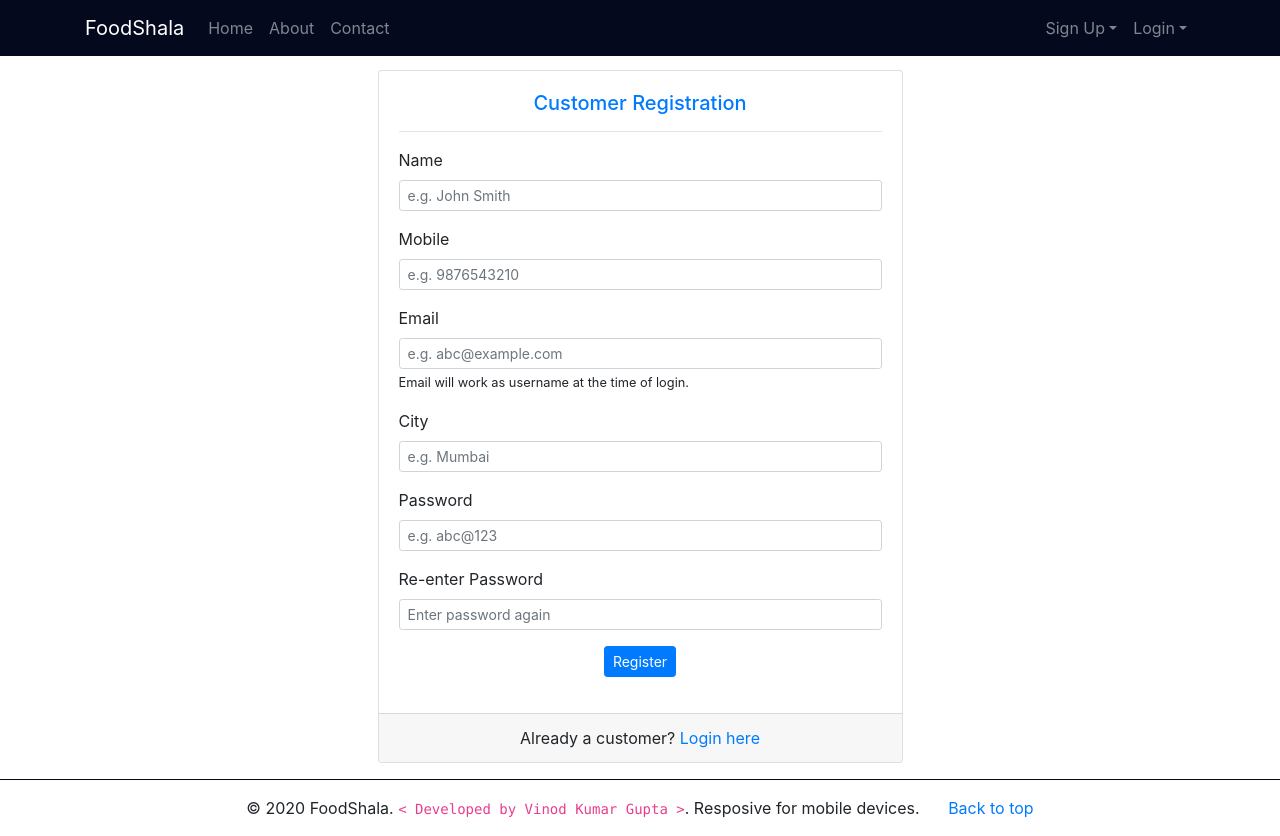
After one commit to vkgupta857/food-center, a PHP site: page /customer_register.php?msg=1 in a window 1280 px wide. The commit adds this page. Run offline with PHP 8.4, Linux system fonts and the light colour scheme; data that the repository does not hold is empty; some libraries are stand-ins or nearby versions.

Commit message:
Add customer login & registration

```diff
--- /dev/null
+++ b/customer_register.php
@@ -0,0 +1,82 @@
+<?php require('includes/db_con.php'); ?>
+
+<!DOCTYPE html>
+<html lang="en">
+
+<head>
+    <meta charset="UTF-8">
+    <meta name="viewport" content="width=device-width, initial-scale=1, shrink-to-fit=no">
+    <title>Customer Registration - FoodShala</title>
+
+    <link rel="stylesheet" href="css/bootstrap.min.css">
+    <link rel="stylesheet" href="css/font-awesome.min.css">
+    <link rel="stylesheet" href="css/custom.css">
+</head>
+
+<body>
+    <?php include('includes/header.php'); ?>
+    <section class="container">
+        <div class="col-md-6 offset-md-3" id="contact">
+            <?php if($_GET['msg'] && $_GET['type']){ ?>
+            <div class="alert alert-<?php echo $_GET['type']; ?> alert-dismissible text-center overflow-auto">
+                <?php echo $_GET['msg']; ?>
+                <button type="button" class="close" data-dismiss="alert">&times;</button>
+            </div>
+            <?php } ?>
+            <div class="card">
+                <div class="card-body">
+                    <div class="card-title text-primary text-center">
+                        <h5>Customer Registration</h5>
+                    </div>
+                    <hr>
+                    <form method="post" action="customer_register_submit.php">
+                        <div class="form-group">
+                            <label for="name">Name</label>
+                            <input id="name" class="form-control form-control-sm" name="name"
+                                placeholder="e.g. John Smith" type="text" required>
+                        </div>
+                        <div class="form-group">
+                            <label for="mobile">Mobile</label>
+                            <input id="mobile" class="form-control form-control-sm" name="mobile"
+                                placeholder="e.g. 9876543210" type="text" required>
+                        </div>
+                        <div class="form-group">
+                            <label for="email">Email</label>
+                            <input id="email" class="form-control form-control-sm" name="email"
+                                placeholder="e.g. abc@example.com"
+                                pattern="[A-Za-z0-9._%+-]+@[A-Za-z0-9.-]+\.[A-Za-z]{1,63}$" type="email" required>
+                            <small>Email will work as username at the time of login.</small>
+                        </div>
+                        <div class="form-group">
+                            <label for="city">City</label>
+                            <input id="city" class="form-control form-control-sm" name="city" placeholder="e.g. Mumbai"
+                                type="text" required>
+                        </div>
+                        <div class="form-group">
+                            <label for="password">Password</label>
+                            <input id="password" class="form-control form-control-sm" name="password"
+                                placeholder="e.g. abc@123" type="password" required>
+                        </div>
+                        <div class="form-group">
+                            <label for="password2">Re-enter Password</label>
+                            <input id="password2" class="form-control form-control-sm" name="password2"
+                                placeholder="Enter password again" type="password" required>
+                        </div>
+                        <div class="form-group text-center">
+                            <button class="btn btn-primary btn-sm" name="submit">Register</button>
+                        </div>
+                    </form>
+                </div>
+                <div class="card-footer text-center">
+                    Already a customer? <a title="Customer Login" href="customer_login.php">Login here</a>
+                </div>
+            </div>
+        </div>
+    </section>
+
+    <?php include('includes/footer.php'); ?>
+    <!-- JS files are included in footer-->
+
+</body>
+
+</html>
--- /dev/null
+++ b/includes/db_con.php
@@ -0,0 +1,14 @@
+<?php
+$host = "localhost";
+$username = "vinod";
+$password = "password";
+$db_name = "foodshala";
+
+$con = new mysqli($host,$username,$password,$db_name);
+
+if(!$con){
+    die("Error connecting to database. $con->error");
+}
+
+session_start();
+?>
--- a/includes/footer.php
+++ b/includes/footer.php
@@ -1,4 +1,4 @@
-<footer class="py-4">
+<footer>
     <hr class="bg-dark">
     <div class="container text-center">
         <p>
--- a/includes/header.php
+++ b/includes/header.php
@@ -8,30 +8,38 @@
             </button>
 
             <div class="collapse navbar-collapse" id="navbar">
-                <ul class="navbar-nav ml-auto">
+                <ul class="navbar-nav mr-auto">
                     <li class="nav-item">
                         <a href="index.php" class="nav-link">Home</span></a>
                     </li>
                     <li class="nav-item">
                         <a href="about.php" class="nav-link">About</span></a>
                     </li>
+                    <li class="nav-item">
+                        <a href="contact.php" class="nav-link">Contact</span></a>
+                    </li>
+                </ul>
+                <ul class="navbar-nav ml-auto">
+                    <?php if(!isset($_SESSION['cust_email'])) { ?>
                     <li class="nav-item dropdown">
                         <a href="#" class="nav-link dropdown-toggle" data-toggle="dropdown">Sign Up</span></a>
                         <div class="dropdown-menu" aria-labelledby="dropdown01">
-                            <a class="dropdown-item" href="register_restaurant.php">Restaurant</a>
-                            <a class="dropdown-item" href="register_customer.php">Customer</a>
+                            <a class="dropdown-item" href="restaurant_register.php">Restaurant</a>
+                            <a class="dropdown-item" href="customer_register.php">Customer</a>
                         </div>
                     </li>
                     <li class="nav-item dropdown">
                         <a href="#" class="nav-link dropdown-toggle" data-toggle="dropdown">Login</span></a>
                         <div class="dropdown-menu" aria-labelledby="dropdown01">
-                            <a class="dropdown-item" href="login_restaurant.php">Restaurant</a>
-                            <a class="dropdown-item" href="login_customer.php">Customer</a>
+                            <a class="dropdown-item" href="restaurant_login.php">Restaurant</a>
+                            <a class="dropdown-item" href="customer_login.php">Customer</a>
                         </div>
                     </li>
+                    <?php } else { ?>
                     <li class="nav-item">
-                        <a href="contact.php" class="nav-link">Contact</span></a>
+                        <a href="logout.php" class="nav-link">Logout</span></a>
                     </li>
+                    <?php } ?>
                 </ul>
             </div>
         </div>
--- a/index.php
+++ b/index.php
@@ -13,6 +13,12 @@
     <?php include_once('includes/header.php'); ?>
     <section>
         <div class="container">
+            <?php if($_GET['msg'] && $_GET['type']){ ?>
+            <div class="alert alert-<?php echo $_GET['type']; ?> alert-dismissible text-center overflow-auto">
+                <?php echo $_GET['msg']; ?>
+                <button type="button" class="close" data-dismiss="alert">&times;</button>
+            </div>
+            <?php } ?>
         </div>
     </section>
 
```
Also changed, not shown: customer_home.php (added, +31 -0 lines), customer_login.php (added, +58 -0 lines), customer_login_submit.php (added, +33 -0 lines), customer_register_submit.php (added, +43 -0 lines), logout.php (added, +8 -0 lines).
